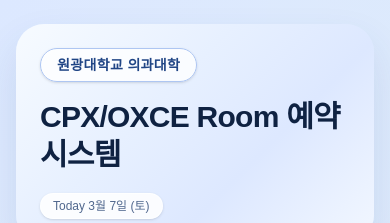
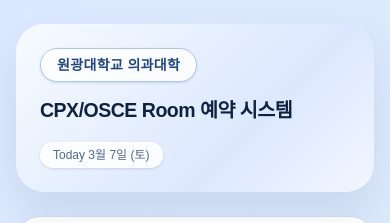
Before and after one commit to SeungeunLee599/room-app, a Next.js app: page / in a window 390 px wide. Shown: the top 223 px of the page. Built offline with nearby package versions, Linux system fonts and the light colour scheme; no server answers; the database is empty.

Commit message:
style: rename title to CPX/OSCE and keep single-line mobile heading

```diff
--- a/src/app/layout.tsx
+++ b/src/app/layout.tsx
@@ -2,8 +2,8 @@
 import "./globals.css";
 
 export const metadata: Metadata = {
-  title: "CPX/OXCE Room 예약 시스템",
-  description: "원광대학교 의과대학 CPX/OXCE Room 예약 관리 서비스",
+  title: "CPX/OSCE Room 예약 시스템",
+  description: "원광대학교 의과대학 CPX/OSCE Room 예약 관리 서비스",
 };
 
 export default function RootLayout({
--- a/src/app/page.tsx
+++ b/src/app/page.tsx
@@ -338,8 +338,8 @@
             <p className="inline-flex w-fit items-center rounded-full border border-[#aec6f2] bg-white/80 px-4 py-1.5 text-sm font-extrabold tracking-wide text-[#204585] shadow-sm">
               원광대학교 의과대학
             </p>
-            <h1 className="text-3xl font-black leading-tight tracking-tight text-[#0f2242] sm:text-4xl">
-              CPX/OXCE Room 예약 시스템
+            <h1 className="whitespace-nowrap text-[clamp(1.2rem,5vw,2.25rem)] font-black leading-tight tracking-tight text-[#0f2242]">
+              CPX/OSCE Room 예약 시스템
             </h1>
           </div>
         </div>
```
